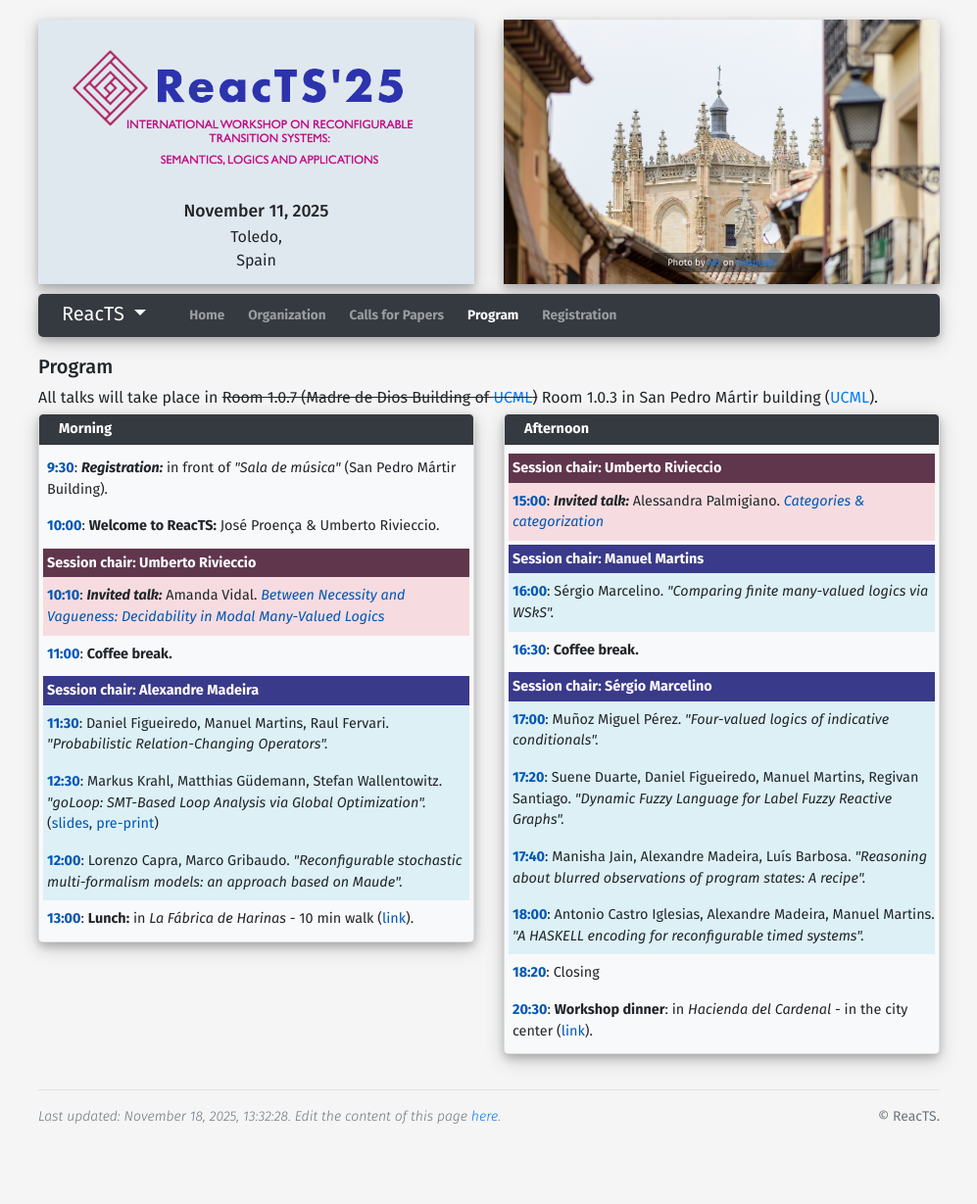
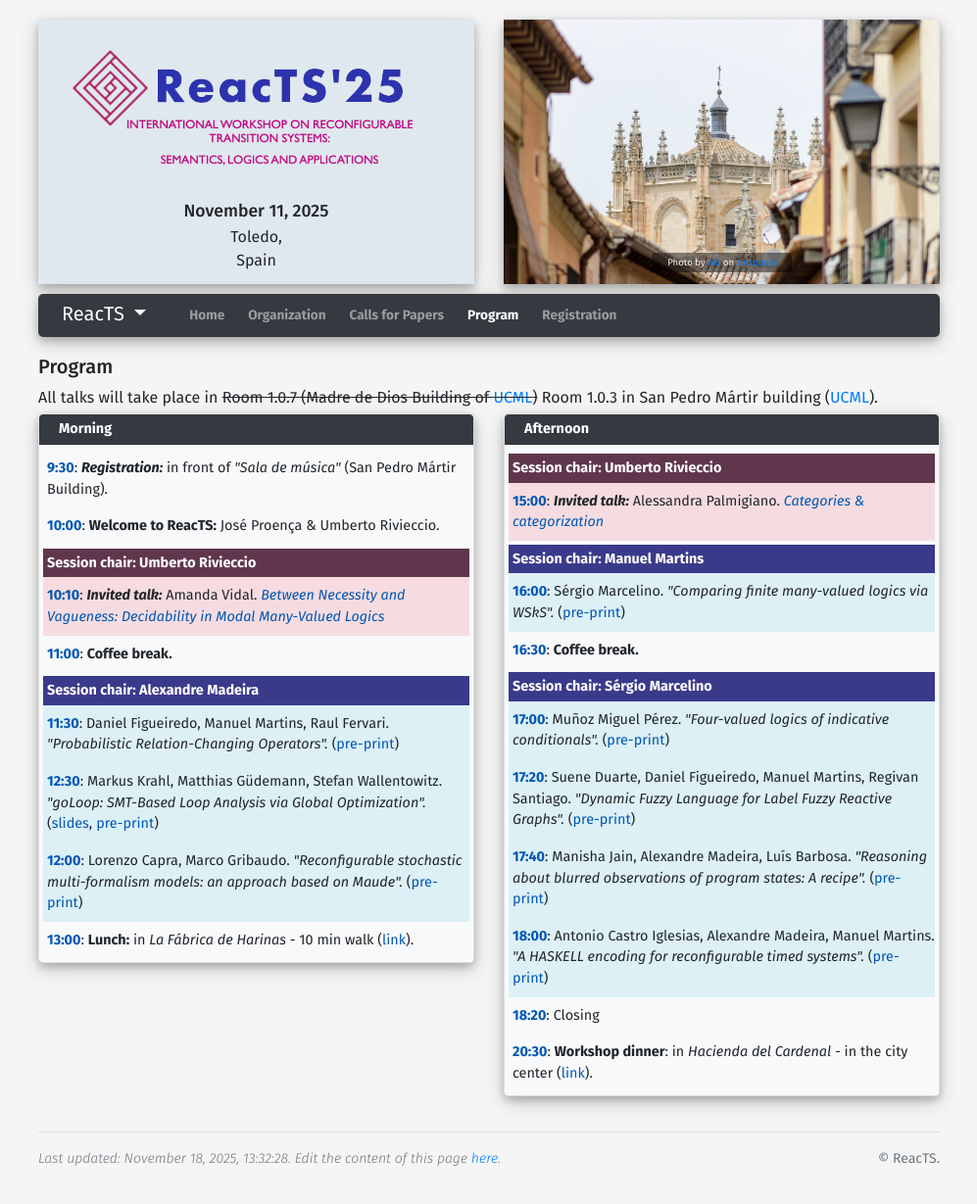
Before and after one commit to reacts-workshop/2025, a Jekyll site: the page built from program.html, in a window 1280 px wide. Shown: the whole page at 98% size, without its empty margins (141-1138 px from the left). Built offline with Jekyll 4.4.1, drawn with Linux system fonts in a browser that asks for light colours; before the commit the page ends 1186 px from its top, so only the background shows below that.

Commit message:
added links to pre-proceedings

```diff
--- a/program.html
+++ b/program.html
@@ -86,6 +86,7 @@ All talks will take place in <del>Room 1.0.7 (Madre de Dios Building of <a href=
                     <div class="session stalk">
                         <span class="time">11:30</span>: Daniel Figueiredo, Manuel Martins, Raul Fervari.
                         <i>"Probabilistic Relation-Changing Operators".</i>
+                        (<a href="/2025/assets/files/ReacTS2025-pre-proceedings.pdf#page=35">pre-print</a>)
                     </div>
                     <div class="session stalk">
                         <span class="time">12:30</span>: Markus Krahl, Matthias Güdemann, Stefan Wallentowitz.
@@ -96,6 +97,7 @@ All talks will take place in <del>Room 1.0.7 (Madre de Dios Building of <a href=
                     <div class="session stalk">
                         <span class="time">12:00</span>: Lorenzo Capra, Marco Gribaudo.
                         <i>"Reconfigurable stochastic multi-formalism models: an approach based on Maude".</i>
+                        (<a href="/2025/assets/files/ReacTS2025-pre-proceedings.pdf#page=47">pre-print</a>)
                     </div>
                     <div class="session sorganisation">
                         <span class="time">13:00</span>: <b>Lunch:</b> in <i>La Fábrica de Harinas</i> - 10 min walk (<a href="https://www.hotelsanjuandelosreyes.com/es/la-fabrica-de-harinas">link<a>).
@@ -116,6 +118,7 @@ All talks will take place in <del>Room 1.0.7 (Madre de Dios Building of <a href=
                 <div class="session stalk">
                     <span class="time">16:00</span>: Sérgio Marcelino.
                     <i>"Comparing finite many-valued logics via WSkS".</i>
+                    (<a href="/2025/assets/files/ReacTS2025-pre-proceedings.pdf#page=6">pre-print</a>)
                 </div>
                 <div class="session sorganisation">
                     <span class="time">16:30</span>: <b>Coffee break.</b>
@@ -124,18 +127,22 @@ All talks will take place in <del>Room 1.0.7 (Madre de Dios Building of <a href=
                 <div class="session stalk">
                     <span class="time">17:00</span>: Muñoz Miguel Pérez.
                     <i>"Four-valued logics of indicative conditionals".</i>
+                    (<a href="/2025/assets/files/ReacTS2025-pre-proceedings.pdf#page=76">pre-print</a>)
                 </div>
                 <div class="session stalk">
                     <span class="time">17:20</span>: Suene Duarte, Daniel Figueiredo, Manuel Martins, Regivan Santiago.
                     <i>"Dynamic Fuzzy Language for Label Fuzzy Reactive Graphs".</i>
+                    (<a href="/2025/assets/files/ReacTS2025-pre-proceedings.pdf#page=83">pre-print</a>)
                 </div>
                 <div class="session stalk">
                     <span class="time">17:40</span>: Manisha Jain, Alexandre Madeira, Luís Barbosa.
                     <i>"Reasoning about blurred observations of program states: A recipe".</i>
+                    (<a href="/2025/assets/files/   ReacTS2025-pre-proceedings.pdf#page=69">pre-print</a>)
                 </div>
                 <div class="session stalk">
                     <span class="time">18:00</span>: Antonio Castro Iglesias, Alexandre Madeira, Manuel Martins.
                     <i>"A HASKELL encoding for reconfigurable timed systems".</i>
+                    (<a href="/2025/assets/files/ReacTS2025-pre-proceedings.pdf#page=63">pre-print</a>)
                 </div>
                 <div class="session sorganisation">
                     <span class="time">18:20</span>: Closing
```
